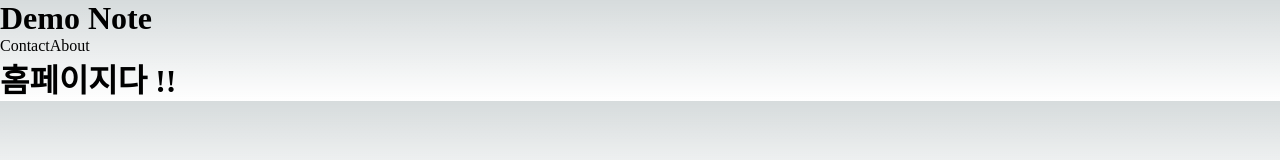
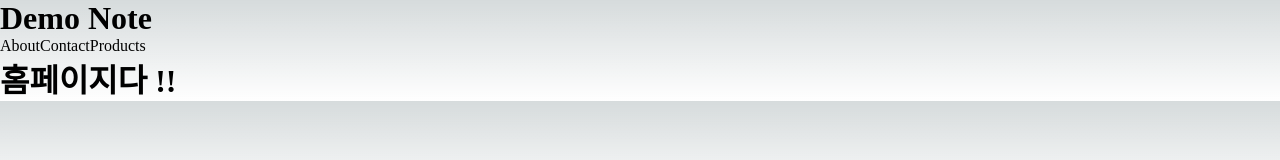
Before and after one commit to cktjdgus45/nextJS, a Next.js app: page / in a window 1280 px wide. Shown: the top 160 px of the page. Built offline with nearby package versions, Linux system fonts and the light colour scheme.

Commit message:
nextJS-Link

```diff
--- a/src/app/layout.tsx
+++ b/src/app/layout.tsx
@@ -1,4 +1,5 @@
 import './globals.css'
+import Link from 'next/link';
 
 export const metadata = {
   title: 'Create Next App',
@@ -17,8 +18,9 @@ export default function RootLayout({
         <header>
           <h1>Demo Note</h1>
           <nav>
-            <a>Contact</a>
-            <a>About</a>
+            <Link href='/about'>About</Link>
+            <Link href='/contact'>Contact</Link>
+            <Link href='/product'>Products</Link>
           </nav>
         </header>
         {children}
--- a/src/app/product/layout.tsx
+++ b/src/app/product/layout.tsx
@@ -1,3 +1,4 @@
+import Link from 'next/link';
 import styles from './layout.module.css';
 
 export default function ProductLayout({
@@ -8,8 +9,8 @@ export default function ProductLayout({
     return (
         <>
             <nav className={styles.nav}>
-                <a href="">여성옷</a>
-                <a href="">남성옷</a>
+                <Link href="/products/women">여성옷</Link>
+                <Link href="/products/men">남성옷</Link>
             </nav>
             <section>
                 {children}
```
